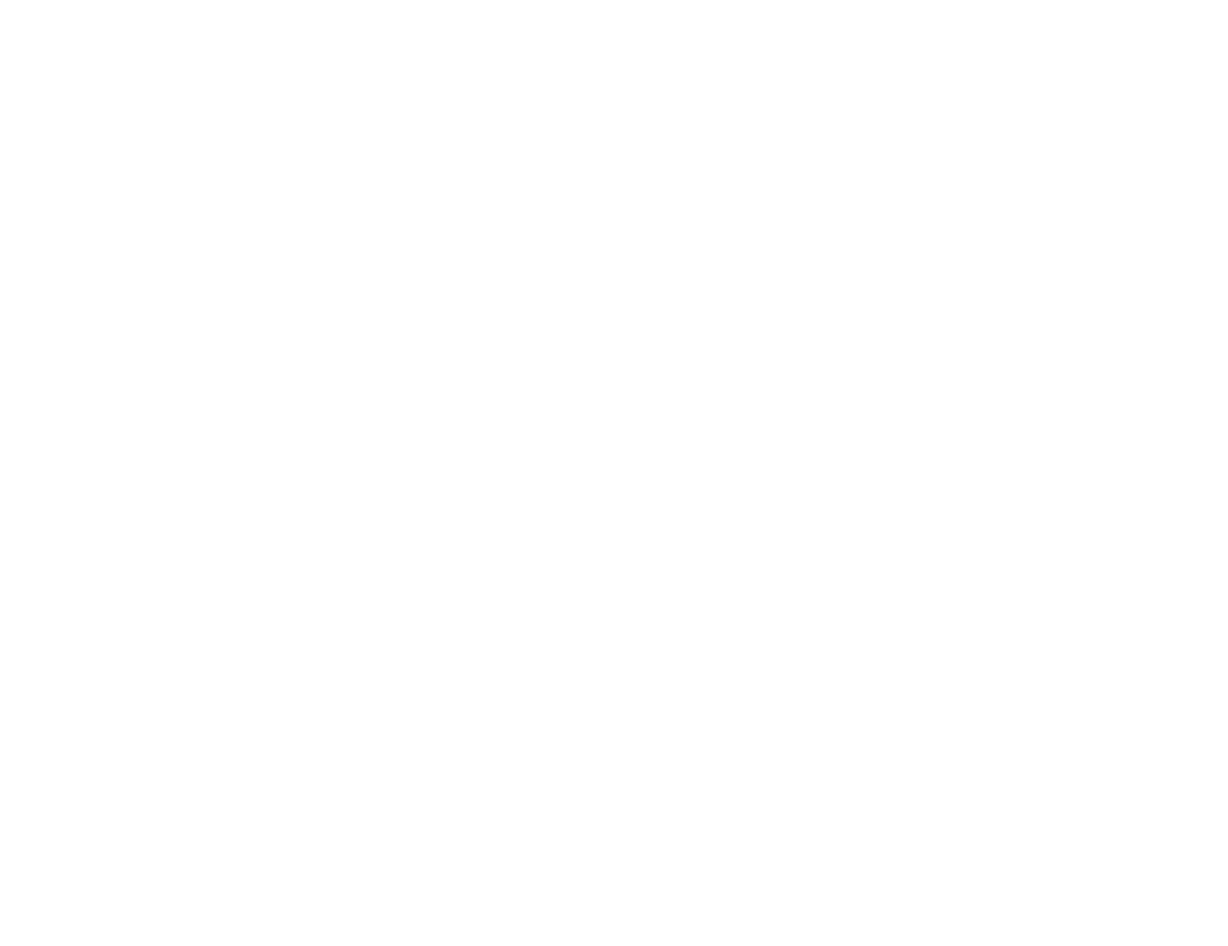
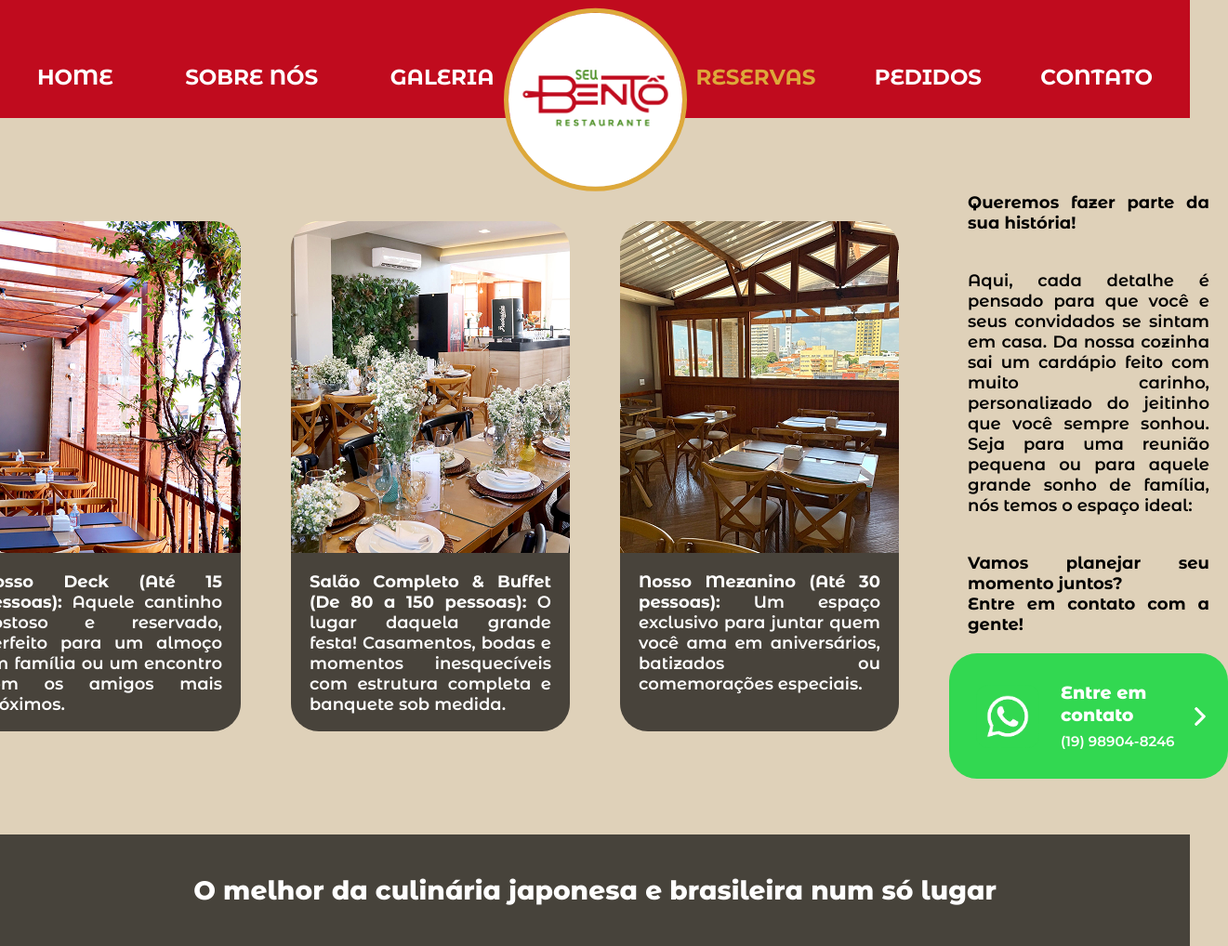
Before and after one commit to DSM-2026/PI-1SEM26, a plain HTML site: page reservas.html in a window 1280 px wide. Shown: the whole page at 93% size, 1321 px wide, since content can reach past the window. Before the commit the page ends 800 px from the top, so only its background shows below. Drawn offline with Linux system fonts and the light colour scheme.

Commit message:
Finalização da página de Reservas com responsividade

```diff
--- /dev/null
+++ b/assets/styles/style-reservas.css
@@ -0,0 +1,210 @@
+main{
+    width: 100vw;
+    display: grid;
+    grid-template-columns: 1fr 1fr 1fr 1fr;
+    grid-template-areas: "card-deck card-salao card-mezanino texto";
+    gap: 54px;
+    padding: 60px;
+}
+
+#texto{
+    grid-area: texto;
+    display: flex;
+    flex-direction: column;
+    align-items: center;
+    width: 300px;
+}
+
+#texto p{
+    color: black;
+    text-align: justify;
+    font-size: 18px;
+    background: none;
+    width: auto;
+}
+
+.card-espaco{
+    display: flex;
+    align-items: end;
+    height: 549px;
+}
+
+.card-espaco p{
+    height: 35%;
+    font-size: 18px;
+    width: 300px;
+    text-align: justify;
+    border-radius: 0 0 30px 30px;
+    background: #48433B;
+}
+
+
+#card-deck{
+    background-image: url("../images/deck.png");
+    background-repeat: no-repeat;
+    grid-area: card-deck;
+}
+
+#card-salao{
+    background-image: url("../images/salao.png");
+    background-repeat: no-repeat;
+    grid-area: card-salao;
+}
+
+#card-mezanino{
+    background-image: url("../images/mezanino.png");
+    background-repeat: no-repeat;
+    grid-area: card-mezanino;
+}
+
+#texto > a {
+    display: block;
+    width: 100%;
+    text-decoration: none;
+}
+
+#texto #whatsapp {
+    background: #32D851;
+    width: 100%;
+    min-height: 135px;
+    padding: 12px 18px;
+    box-sizing: border-box;
+
+    display: flex;
+    flex-direction: row;
+    align-items: center;
+    justify-content: space-between;
+    gap: 12px;
+
+    border-radius: 30px;
+    transition: transform 0.2s ease;
+}
+
+#texto .whatsapp-imagem {
+    flex: 0 0 90px;
+    display: flex;
+    align-items: center;
+    justify-content: center;
+}
+
+#texto .whatsapp-imagem img {
+    width: 85px;
+    height: 85px;
+    max-width: 100%;
+    object-fit: contain;
+}
+
+#texto .card-texto {
+    flex: 1;
+    min-width: 0;
+
+    display: flex;
+    flex-direction: column;
+    align-items: flex-start;
+    justify-content: center;
+    gap: 5px;
+
+    color: white;
+    font-family: "Montserrat Alternates", sans-serif;
+    text-align: left;
+}
+
+#texto .titulo {
+    font-size: clamp(14px, 1.5vw, 19px);
+    font-weight: 800;
+    line-height: 1.3;
+}
+
+#texto .descricao {
+    font-size: clamp(12px, 1.2vw, 15px);
+    font-weight: 600;
+    line-height: 1.3;
+}
+
+#texto .seta {
+    flex: 0 0 24px;
+    display: flex;
+    align-items: center;
+    justify-content: center;
+}
+
+#texto .seta svg {
+    width: 20px;
+    height: 20px;
+}
+
+#texto > a:hover #whatsapp {
+    transform: translateY(-3px);
+}
+
+footer p{
+    font-size: 28px;
+    font-weight: 800;
+}
+
+@media (max-width: 1024px) and (orientation: portrait){
+    main{
+        width: 100%;
+        grid-template-columns: 1fr;
+        grid-template-rows: auto auto auto auto;
+        grid-template-areas: "card-deck" "card-salao" "card-mezanino" "texto";
+        gap: 10px;
+        padding-top: 100px;
+}
+
+    footer{
+    height: 140px;
+    width: 100%;
+    display: flex;
+    flex-wrap: wrap;
+    padding: 19px 22px 19px 22px;
+}
+
+    footer p{
+    font-size: 28px;
+    text-align: center;
+}
+}
+
+@media (max-width: 950px) and (orientation: landscape){
+    main{
+        grid-template-columns: 1fr 1fr 1fr;
+        grid-template-rows: 1fr 1fr;
+        grid-template-areas: "card-deck card-salao card-mezanino" "texto texto texto";
+        gap: 20px;
+        padding-top: 30px;
+    }
+
+    .card-espaco{
+        height: 650px;
+        border-radius: 30px;
+    }
+
+    .card-espaco p{
+        height: 40%;
+        width: 260px;
+    }
+
+    #texto{
+        width: auto;
+        justify-content: center;
+        align-items: center;
+    }
+
+     #texto p{
+        width: auto;
+    }
+
+    #texto #whatsapp {
+        width: 400px;
+    }
+
+    #texto > a {
+        width: fit-content;
+}
+
+    footer p{
+        text-align: center;
+        font-size: 18px;
+    }
+}
--- a/reservas.html
+++ b/reservas.html
@@ -4,8 +4,89 @@
     <meta charset="UTF-8">
     <meta name="viewport" content="width=device-width, initial-scale=1.0">
     <title>Restaurante Seu Bentô | Reservas</title>
+
+    <link rel="shortcut icon" href="assets/images/favicon.ico" type="image/x-icon">
+    <link rel="stylesheet" href="./assets/styles/global.css">
+    <link rel="stylesheet" href="./assets/styles/style-reservas.css">
+    <link rel="preconnect" href="https://fonts.googleapis.com">
+    <link rel="preconnect" href="https://fonts.gstatic.com" crossorigin>
+    <link href="https://fonts.googleapis.com/css2?family=Montserrat+Alternates:ital,wght@0,100;0,200;0,300;0,400;0,500;0,600;0,700;0,800;0,900;1,100;1,200;1,300;1,400;1,500;1,600;1,700;1,800;1,900&display=swap" rel="stylesheet">
+    <link rel="stylesheet" href="https://cdnjs.cloudflare.com/ajax/libs/font-awesome/7.3.1/css/all.min.css" integrity="sha512-QeR2VH+lsBE5LSAe1Q5EnTBbe7XTBubt8dG93Y7gidSgdMCr8nVqKcfKAMyN96SV8KDbZVTDXChatu5G2KQGzg==" crossorigin="anonymous" referrerpolicy="no-referrer">
 </head>
 <body>
+    <header>
+        <nav>
+            <ul class="nav-esq">
+               <li><a href="./index.html">HOME</a></li>
+               <li><a href="./sobrenos.html">SOBRE NÓS</a></li>
+               <li><a href="./galeria.html">GALERIA</a></li>
+            </ul>
+            <img src="assets/images/logotipo.jpg.jpeg" alt="Logotipo do restaurante Seu Bentô">
+            <ul class="nav-dir">
+                <li><a class="active" href="./reservas.html">RESERVAS</a></li>
+                <li><a href="./pedidos.html">PEDIDOS</a></li>
+                <li><a href="./contato.html">CONTATO</a></li>
+            </ul>
+            <div class="icone-menu" id="botaoMenu">
+                <i class="fa-solid fa-bars"></i>
+            </div>
+        </nav>
 
+        <ul class="menu-mobile" id="menuMobile">
+            <li><a href="./index.html">HOME</a></li>
+            <li><a href="./sobrenos.html">SOBRE NÓS</a></li>
+            <li><a href="./galeria.html">GALERIA</a></li>
+            <li><a class="active" href="./reservas.html">RESERVAS</a></li>
+            <li><a href="./pedidos.html">PEDIDOS</a></li>
+            <li><a href="./contato.html">CONTATO</a></li>
+        </ul>
+    </header>
+
+    <main>
+        <div id="texto">
+            <p><strong>Queremos fazer parte da sua história!</strong></p>
+            <p>   Aqui, cada detalhe é pensado para que você e seus convidados se sintam em casa. Da nossa cozinha sai um cardápio feito com muito carinho, personalizado do jeitinho que você sempre sonhou. Seja para uma reunião pequena ou para aquele grande sonho de família, nós temos o espaço ideal:</p>
+            <p><strong>Vamos planejar seu momento juntos?<br>Entre em contato com a gente!</strong></p>
+            <a href="https://wa.me/19989048246">
+                <div id="whatsapp">
+                    <div class="whatsapp-imagem">
+                        <img style="width: 120px; height: 110px" src="assets/images/whatsapp-logo-whatsapp-logo-transparent-whatsapp-icon-transparent-free-free-png.webp" />
+                    </div>
+                    <div class="card-texto">
+                        <span class="titulo">Entre em contato</span>
+                        <span class="descricao">(19) 98904-8246</span>
+                    </div>
+                    <div class="seta">
+                        <svg width="24" height="24" viewBox="0 0 512 512" fill="none" xmlns="http://www.w3.org/2000/svg">
+                            <rect width="512" height="512"/>
+                            <g id="image 4 [Vectorized]">
+                            <path id="Vector" d="M146.306 0H154.649C160.527 2.11137 164.005 2.5518 169.019 7.06705C172.7 10.3811 176.025 13.8433 179.521 17.3412L196.615 34.4437L249.724 87.5567L345.553 183.382L381.03 218.858C387.115 224.944 393.328 230.999 399.215 237.23C406.123 244.541 408.05 256.247 404.618 265.575C401.57 273.848 393.038 280.973 386.798 287.21L366.538 307.457L305.275 368.71L214.292 459.693L185.149 488.853C180.21 493.795 173.73 500.648 168.606 505.133C166.702 506.793 164.572 508.173 162.281 509.233C160.033 510.278 156.438 511.12 154.73 512H146.122C144.89 511.438 142.895 510.84 141.561 510.445C132.098 507.633 125.696 498.438 118.686 492.022C111.83 485.527 106.444 479.348 105.793 469.585C105.004 457.75 110.214 450.323 118.484 442.53C121.301 439.875 124.334 436.695 127.109 433.918L156.236 404.785L256.465 304.557L288.395 272.633C293.04 267.985 300.825 260.705 304.853 255.995C304.513 254.822 295.68 246.297 294.02 244.641L265.755 216.377L153.225 103.82L126.266 76.8643C121.349 71.9465 115.581 66.6135 111.231 61.2593C105.111 53.728 104.459 41.533 108.48 32.9832C109.528 30.764 110.845 28.682 112.401 26.7838C114.718 23.9426 118.802 19.9909 121.588 17.2676C125.899 13.0524 130.542 7.69785 135.462 4.37582C138.534 2.30099 142.802 1.23892 146.306 0Z" fill="white"/>
+                            </g>
+                            </svg>
+                    </div>
+                </div>
+            </a>
+        </div>
+
+        <div id="card-deck" class="card-espaco">
+            <p><strong>Nosso Deck (Até 15 pessoas):</strong> Aquele cantinho gostoso e reservado, perfeito para um almoço em família ou um encontro com os amigos mais próximos.</p>
+        </div>
+
+        <div id="card-salao" class="card-espaco">
+            <p><strong>Salão Completo & Buffet (De 80 a 150 pessoas):</strong> O lugar daquela grande festa! Casamentos, bodas e momentos inesquecíveis com estrutura completa e banquete sob medida.</p>
+        </div>
+
+        <div id="card-mezanino" class="card-espaco">
+            <p><strong>Nosso Mezanino (Até 30 pessoas):</strong> Um espaço exclusivo para juntar quem você ama em aniversários, batizados ou comemorações especiais.</p>
+        </div>
+    </main>
+
+     <footer>
+        <div class="rodape">
+            <p>O melhor da culinária japonesa e brasileira num só lugar</p>
+        </div>
+    </footer>
+
+    <script src="./assets/scripts/drop-down.js"></script>
 </body>
 </html>
```
Also changed, not shown: assets/images/deck.png (added), assets/images/mezanino.png (added), assets/images/salao.png (added).
